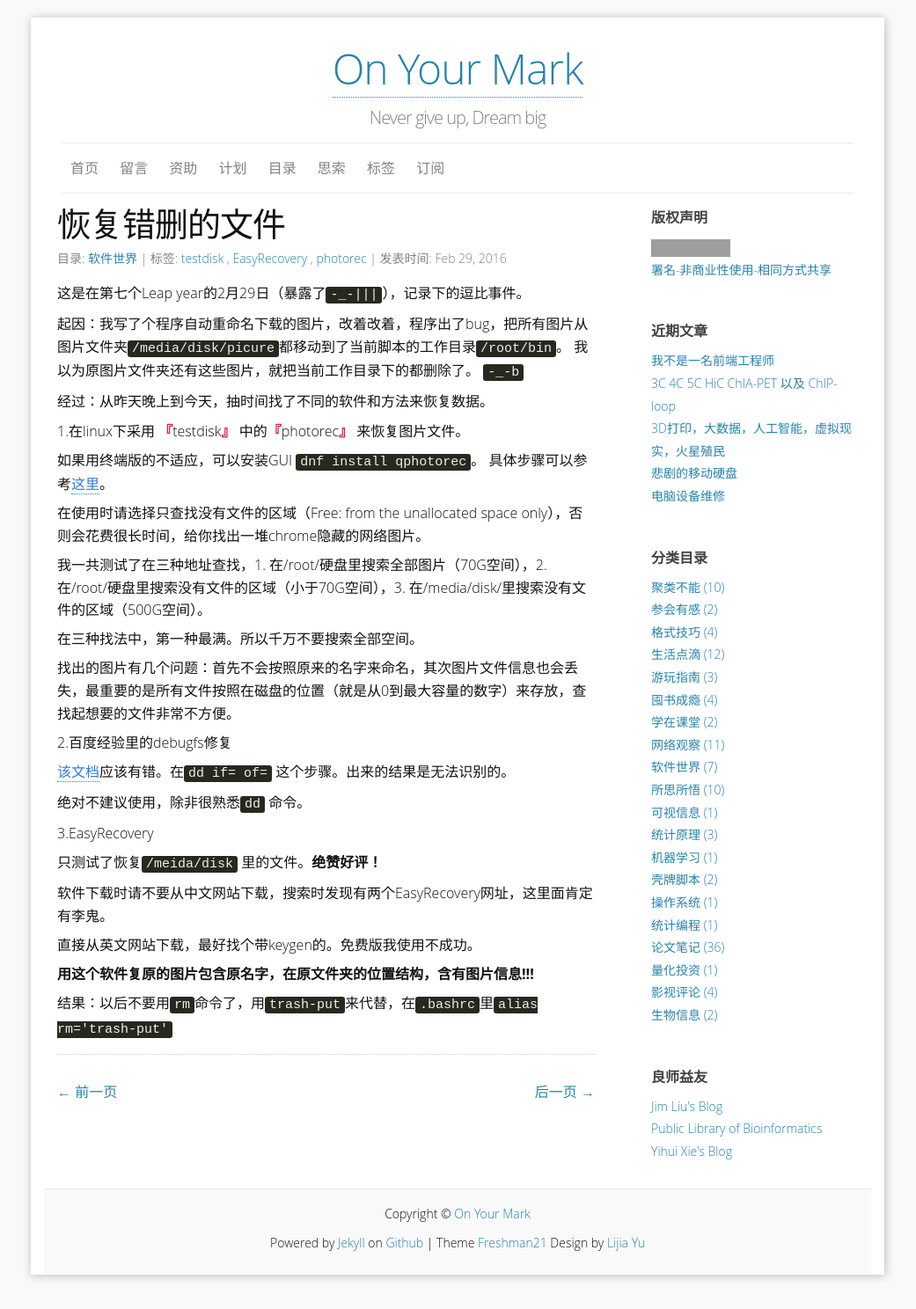
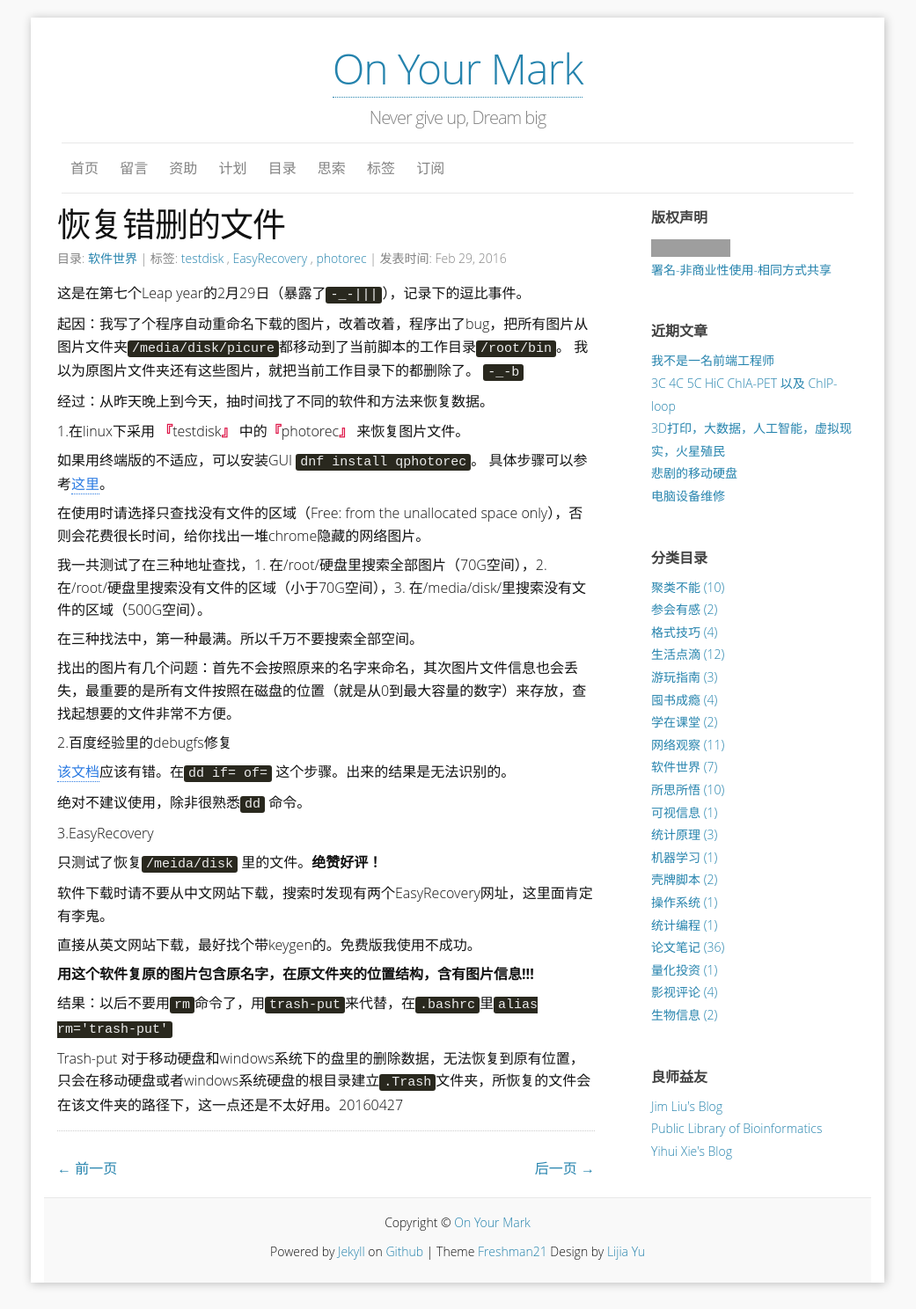
Before and after one commit to yulijia/cn, a Jekyll site: the page built from _posts/2016-02-29-EasyRecovery-and-photorec.md, in a window 1280 px wide. Shown: the whole page at 88% size, without its empty margins (120-1161 px from the left). Built offline with Jekyll 4.4.1, drawn with Linux system fonts in a browser that asks for light colours; some web fonts are replaced; comment, search, counter and statistics services are not loaded; grey boxes are pictures that could not be loaded.

Commit message:
update(content): attention please.

```diff
--- a/_posts/2016-02-29-EasyRecovery-and-photorec.md
+++ b/_posts/2016-02-29-EasyRecovery-and-photorec.md
@@ -47,3 +47,5 @@ tags:
 **用这个软件复原的图片包含原名字，在原文件夹的位置结构，含有图片信息!!!**
 
 结果：以后不要用`rm`命令了，用`trash-put`来代替，在`.bashrc`里`alias rm='trash-put'`
+
+Trash-put 对于移动硬盘和windows系统下的盘里的删除数据，无法恢复到原有位置，只会在移动硬盘或者windows系统硬盘的根目录建立`.Trash`文件夹，所恢复的文件会在该文件夹的路径下，这一点还是不太好用。20160427
```
